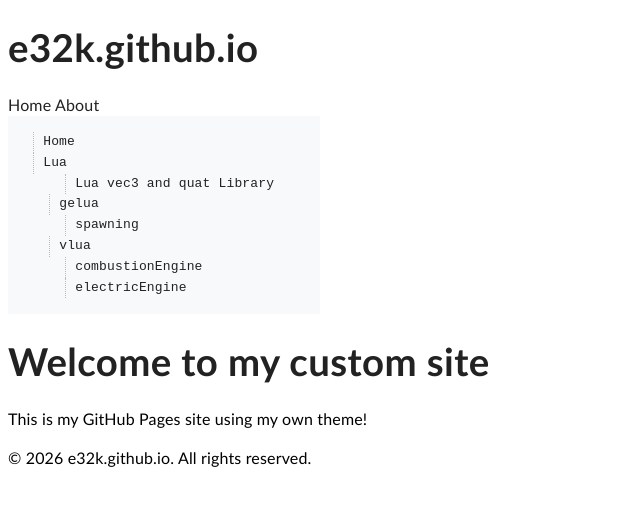
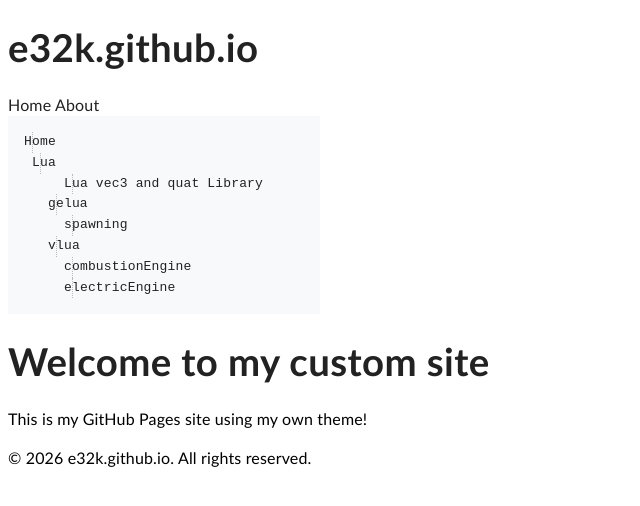
Before and after one commit to E32k/e32k.github.io, a Jekyll site: the page built from index.md, in a window 1280 px wide. Shown: the top 506 px of the page, without its empty margins (0-640 px from the left). Built offline with Jekyll 4.4.1, drawn with Linux system fonts in a browser that asks for light colours.

Commit message:
Refactor sidebar styles and adjust depth margins

```diff
--- a/assets/style.css
+++ b/assets/style.css
@@ -2,8 +2,8 @@
   width: 280px;
   padding: 1rem;
   background: #f8f9fa;
+  font-family: monospace;
   overflow-y: auto;
-  font-family: monospace;
 }
 
 .tree {
@@ -14,7 +14,6 @@
 
 .node {
   position: relative;
-  padding-left: 1.2rem;
   line-height: 1.6;
   white-space: nowrap;
 }
@@ -23,29 +22,18 @@
 .node::before {
   content: "";
   position: absolute;
-  left: 0.55rem;
+  left: 0.5rem;
   top: 0;
   bottom: 0;
   border-left: 1px dotted #bbb;
 }
 
 /* depth indentation */
-.depth-1 { margin-left: 1rem; }
-.depth-2 { margin-left: 2rem; }
-.depth-3 { margin-left: 3rem; }
-.depth-4 { margin-left: 4rem; }
-
-.folder > .arrow {
-  cursor: pointer;
-  display: inline-block;
-  width: 1rem;
-  user-select: none;
-}
-
-.file > .spacer {
-  display: inline-block;
-  width: 1rem;
-}
+.depth-0 { margin-left: 0.5rem; }
+.depth-1 { margin-left: 1.5rem; }
+.depth-2 { margin-left: 2.5rem; }
+.depth-3 { margin-left: 3.5rem; }
+.depth-4 { margin-left: 4.5rem; }
 
 a {
   text-decoration: none;
```
